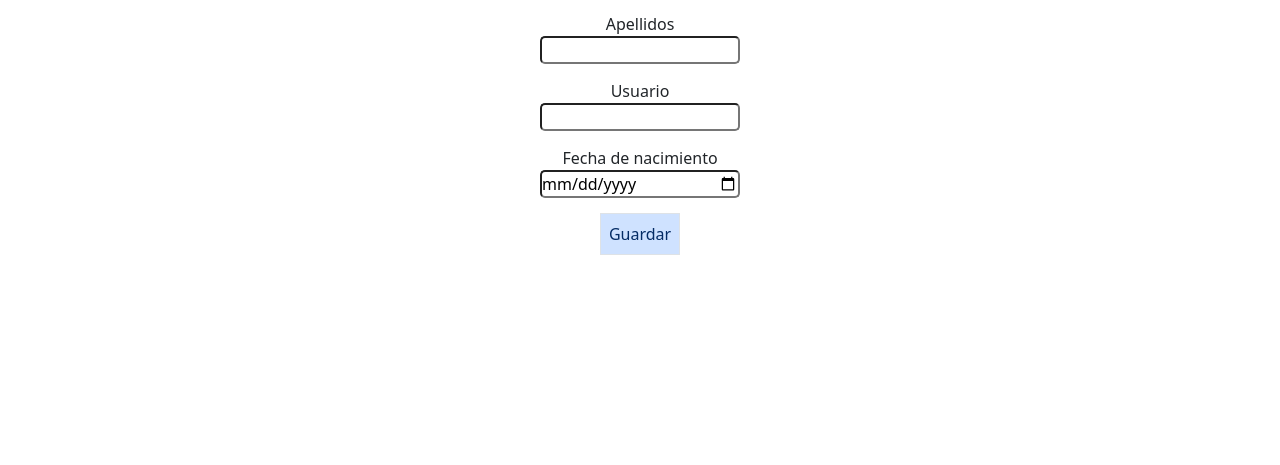
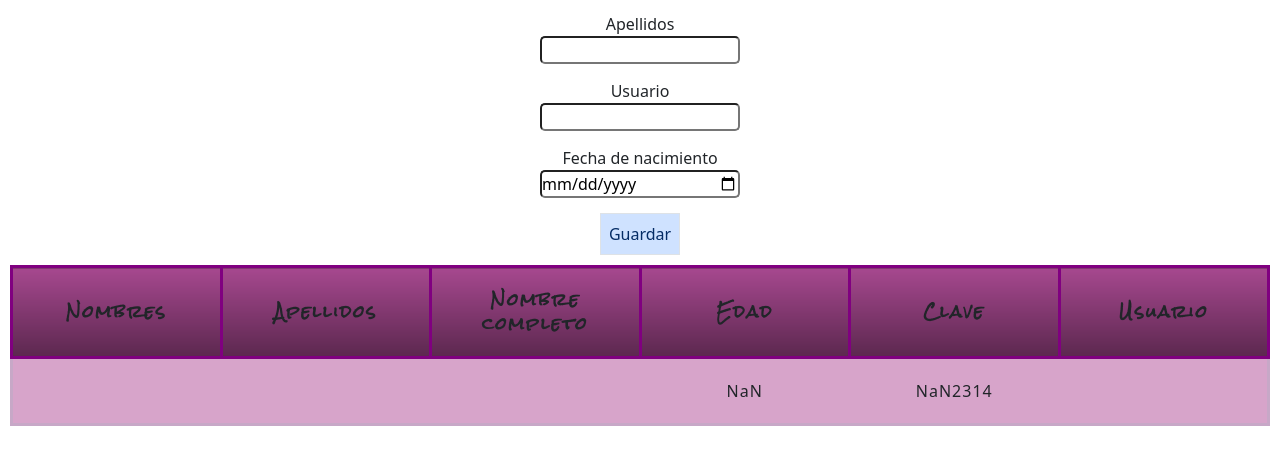
Before and after one commit to CamiloBurbano82/registro, a plain HTML site: page index.html in a window 1280 px wide. Both pictures are taken after a click on the button "Guardar". Shown: the part 131-596 px from the top of the page. Drawn offline with nearby package versions, Linux system fonts and the light colour scheme.

Commit message:
segundo commit

```diff
--- a/index.html
+++ b/index.html
@@ -7,6 +7,7 @@
     <meta name="viewport" content="width=device-width, initial-scale=1.0">
     <link href="https://cdn.jsdelivr.net/npm/bootstrap@5.3.0-alpha1/dist/css/bootstrap.min.css" rel="stylesheet"
         integrity="sha384-GLhlTQ8iRABdZLl6O3oVMWSktQOp6b7In1Zl3/Jr59b6EGGoI1aFkw7cmDA6j6gD" crossorigin="anonymous">
+    <link href='https://fonts.googleapis.com/css?family=Rock+Salt' rel='stylesheet' type='text/css'>
     <link rel="stylesheet" href="style.css">
     <title>Registro</title>
 </head>
@@ -47,6 +48,34 @@
                         class="p-2  bg-primary-subtle border text-primary-emphasis">Guardar</button>
                 </div>
 
+                <div>
+
+                    <table>
+                        <thead>
+                            <tr>
+                                <th>Nombres</th>
+                                <th>Apellidos</th>
+                                <th>Nombre completo</th>
+                                <th>Edad</th>
+                                <th>Clave</th>
+                                <th>Usuario</th>
+                            </tr>
+                        </thead>
+
+                        <tbody>
+                            <tr v-for="registro of registros">
+                                <td>{{ registro.nombres }}</td>
+                                <td>{{ registro.apellidos }}</td>
+                                <td>{{ registro.nombreCompleto }}</td>
+                                <td>{{ registro.edad }}</td>
+                                <td>{{ registro.claveAleatoria }}</td>
+                                <td>{{ registro.usuarioV }}</td>
+                            </tr>
+                        </tbody>
+                    </table>
+
+                </div>
+
 
 
             </div>
--- a/main.js
+++ b/main.js
@@ -6,28 +6,26 @@ var app = new Vue({
         apellido: '',
         usuario: '',
         fechaNacimiento: '',
-        registros: [{
-            nombres: '',
-            apellidos: '',
-            nombreCompleto:'',
-            edad:'',
-            claveAleatoria:'',
-            usuarioV: '',
-        }]
+        registros: []
     },
     methods: {
 
         guardar() {
 
-            const filtro = this.registros.filter(item => item.usuario == this.usuario);
+            const filtro = this.registros.filter(item => item.usuarioV == this.usuario);
 
-            if (filtro == null) {
+            if (filtro.length != 0) {
                 alert('El usuario ' + this.usuario + ' existe');
             } else {
-                this.registros.push({ nombres: this.nombre, apellidos: this.apellido, nombreCompleto: this.nombre +' '+this.apellido })
+                let ed = this.calcularEdad(this.fechaNacimiento);
+                let pw = this.generarClave(this.nombre, this.apellido);
+
+                this.registros.push({ nombres: this.nombre, apellidos: this.apellido, nombreCompleto: this.nombre +' '+this.apellido, edad: ed, claveAleatoria: pw, usuarioV: this.usuario });
+
+                alert('Registro Exitoso!!!');
 
             }
-            console.log(this.registros);
+            //console.log(this.registros);
         },
 
         calcularEdad(fecha) {
@@ -43,20 +41,18 @@ var app = new Vue({
                 edad--
             }
             return edad;
-
         },
 
-        generarClave(no, ap){
-            let n = no[0];
-            let p = ap[1];
-            let cont;
+        generarClave(no, ap) {
+            let n = no[0] + no[no.length - 1];
+            let p = ap[0] + ap[ap.length - 1];
+            let cont = '';
 
-            for(let i; i<3; i++){
-                cont = Math.random()*(9 - 1) + 1;
+            for (let i = 0; i <= 3; i++) {
+                cont = cont + Math.floor(Math.random() * 9);
             }
 
-            return n+p+cont;
-
+            return n + p + cont;
 
         }
 
--- a/style.css
+++ b/style.css
@@ -17,3 +17,87 @@ input {
     width: 200px;
     border-radius: 5px;
 }
+
+
+table {
+    table-layout: fixed;
+    width: 100%;
+    border-collapse: collapse;
+    border: 3px solid rgb(199, 168, 199);
+}
+
+thead th:nth-child(1) {
+    width: 15%;
+}
+
+thead th:nth-child(2) {
+    width: 15%;
+}
+
+thead th:nth-child(3) {
+    width: 15%;
+}
+
+thead th:nth-child(4) {
+    width: 15%;
+}
+
+thead th:nth-child(5) {
+    width: 15%;
+}
+
+thead th:nth-child(6) {
+    width: 15%;
+}
+
+thead th {
+    text-align: center;
+}
+
+
+th,
+td {
+    padding: 20px;
+}
+
+thead th,
+tfoot th {
+    font-family: 'Rock Salt', cursive;
+}
+
+th {
+    letter-spacing: 2px;
+}
+
+td {
+    letter-spacing: 1px;
+}
+
+tbody td {
+    text-align: center;
+}
+
+tfoot th {
+    text-align: right;
+}
+
+tbody tr:nth-child(odd) {
+    background-color: #d7a4ca;
+}
+
+tbody tr:nth-child(even) {
+    background-color: #dcc1dc;
+}
+
+
+
+table {
+    background-color: #b9509f;
+}
+
+thead th,
+tfoot th,
+tfoot td {
+    background: linear-gradient(to bottom, rgba(0, 0, 0, 0.1), rgba(0, 0, 0, 0.5));
+    border: 3px solid purple;
+}
```
